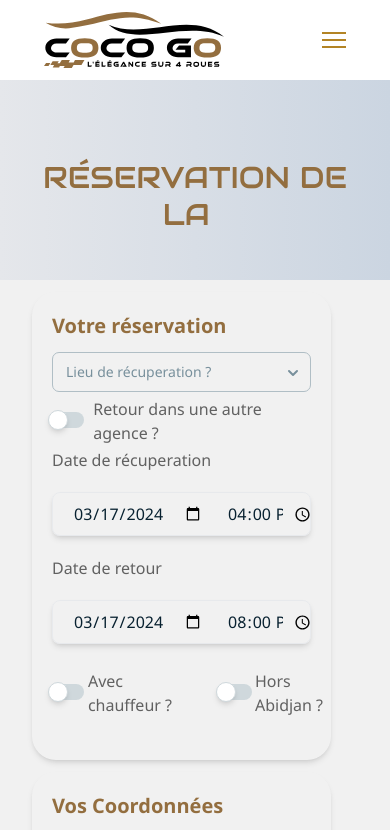
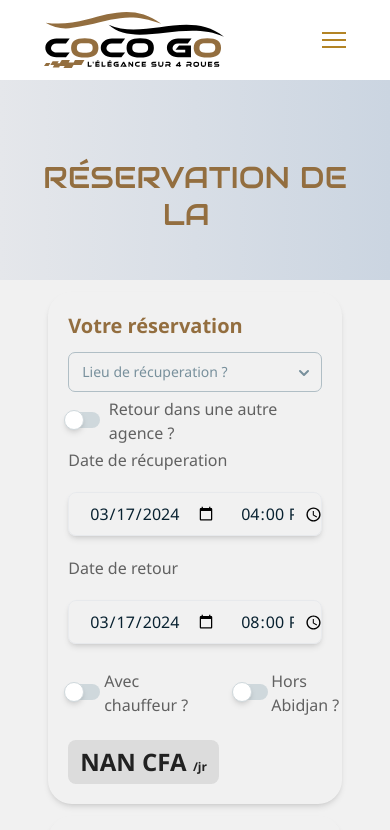
Before and after one commit to angaboli/car-rental, a Next.js app: page /reservation/1 in a window 390 px wide. Shown: the top 830 px of the page. Built offline with nearby package versions, Linux system fonts and the light colour scheme; no server answers.

Commit message:
test redirection

```diff
--- a/components/form.tsx
+++ b/components/form.tsx
@@ -51,7 +51,7 @@ interface ReservationModalProps {
   onClose: () => void;
 }
 
-const Form = ({ car }: any) => {
+const Form = ({ car, className }: any) => {
   const router = useRouter();
   const nextHourDate = getNextHour();
   const formattedDate = formatDate(nextHourDate); // YYYY-MM-DD
@@ -108,6 +108,23 @@ const Form = ({ car }: any) => {
     }
   }
 
+  useEffect(() => {
+    const savedFormData = sessionStorage.getItem("formData");
+    console.log(savedFormData)
+    if (savedFormData) {
+      setFormValue(JSON.parse(savedFormData));
+    }else{
+      setFormValue({
+        ...formValue,
+        carId: car?.id,
+        finalPrice: finalPrice,
+      });
+    }
+  }, [car]);
+
+  useEffect(() => {
+    sessionStorage.setItem("formData", JSON.stringify(formValue));
+  }, [formValue]);
 
   useEffect(() => {
     const fetchCarDetails = async () => {
@@ -133,12 +150,9 @@ const Form = ({ car }: any) => {
     const startDate = new Date(formValue.pickUpDate);
     const endDate = new Date(formValue.dropOffDate);
     const timeDiff = endDate.getTime() - startDate.getTime();
-    const daysDiff = Math.ceil(timeDiff / (1000 * 3600 * 24));
+    const daysDiff = (Math.ceil(timeDiff / (1000 * 3600 * 24))) + 1;
 
-    let price = car?.price * daysDiff;
-
-    console.log('useEffect', car)
-    console.log('useEffect', formValue)
+    let price = car?.price * daysDiff  ;
 
     if (withDriver || car?.withDriver) {
       price += 5000 * daysDiff;
@@ -188,6 +202,7 @@ const Form = ({ car }: any) => {
     } else {
       console.error("Il y'a une erreur de traitement")
     }
+    sessionStorage.removeItem("formData");
   };
 
 
@@ -271,11 +286,11 @@ const Form = ({ car }: any) => {
     <>
     {
       (loading) ?
-        <div className="w-11/12 max-w-7xl bg-light-gray">
+        <div className="max-w-7xl bg-light-gray">
           <SkeletonPage />
         </div> :
       <>
-        <form method="" onSubmit={handleSubmit} className="w-11/12 max-w-7xl bg-light-gray mb-3">
+        <form method="" onSubmit={handleSubmit} className={`${className} max-w-7xl bg-light-gray mb-3`}>
           <div>
             <div className="shadow-md rounded-3xl p-5 my-3">
               <h3 className="font-bold text-gold text-xl mb-3">Votre réservation</h3>
@@ -314,10 +329,7 @@ const Form = ({ car }: any) => {
                 <Switch label="Hors Abidjan&nbsp;?" color="brown" name="outCapital" onChange={updatePrice} containerProps={{ className: "my-5", }} crossOrigin="" />
               </div>
               <div className="flex">
-                {
-                  (finalPrice !== 0 && !isNaN(finalPrice)) &&
-                  <FinalPrice price={finalPrice} />
-                }
+                <FinalPrice price={finalPrice} />
               </div>
             </div>
           </div>
@@ -341,10 +353,7 @@ const Form = ({ car }: any) => {
                 </Select>
               </div>
               <div className='flex flex-wrap justify-between my-3'>
-                {
-                  (finalPrice !== 0 && !isNaN(finalPrice)) &&
-                  <FinalPrice price={finalPrice} />
-                }
+                <FinalPrice price={finalPrice} />
                 <ButtonMain type="submit" label='Je valide'  className='px-8' />
               </div>
             </div>
--- a/pages/reservation/[carId].tsx
+++ b/pages/reservation/[carId].tsx
@@ -60,6 +60,9 @@ export default function CarReservation() {
     fetchCarsList();
   }, [carId]);
 
+  console.log(carId);
+  console.log(car);
+
   const decryptID = (encryptedId: string) => {
     try {
       const bytes = CryptoJS.AES.decrypt(encryptedId, secretKey);
@@ -89,10 +92,10 @@ export default function CarReservation() {
           {
             loading && !car ?
               <SkeletonPage /> :
-              <div className='md:max-w-[1366px] px-8 mx-auto pb-10'>
+              <div className='w-11/12 px-8 mx-auto pb-10'>
                 <div className="flex flex-col lg:flex-row gap-10 mx-auto">
-                  <Form className="w-full lg:w-3/5" car={car} />
-                  <div className="w-full lg:w-2/5 shadow-md rounded-3xl p-5 my-3">
+                  <Form className="w-full lg:w-7/12" car={car} />
+                  <div className="w-full lg:w-5/12 shadow-md rounded-3xl p-5 my-3">
                     <CarDetails car={car} />
                   </div>
                 </div>
```
